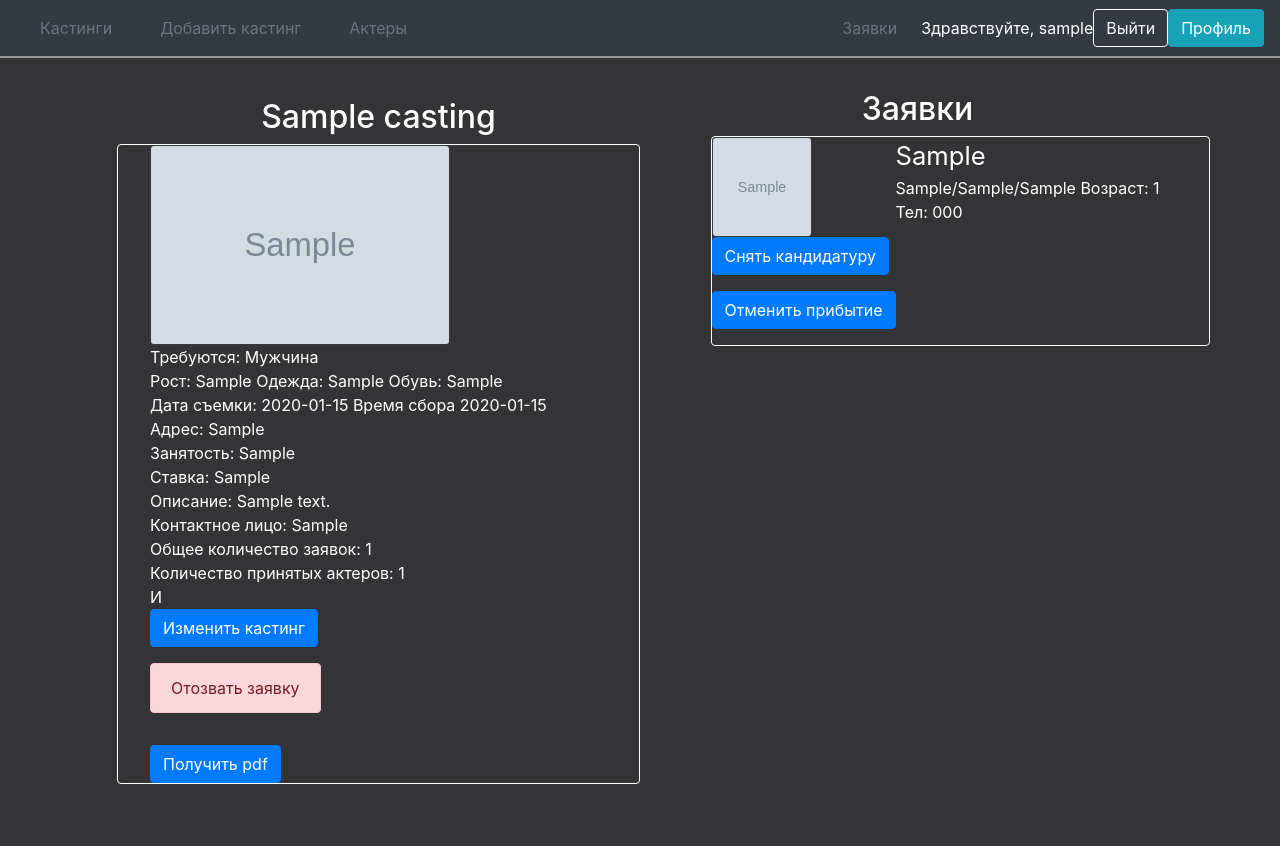
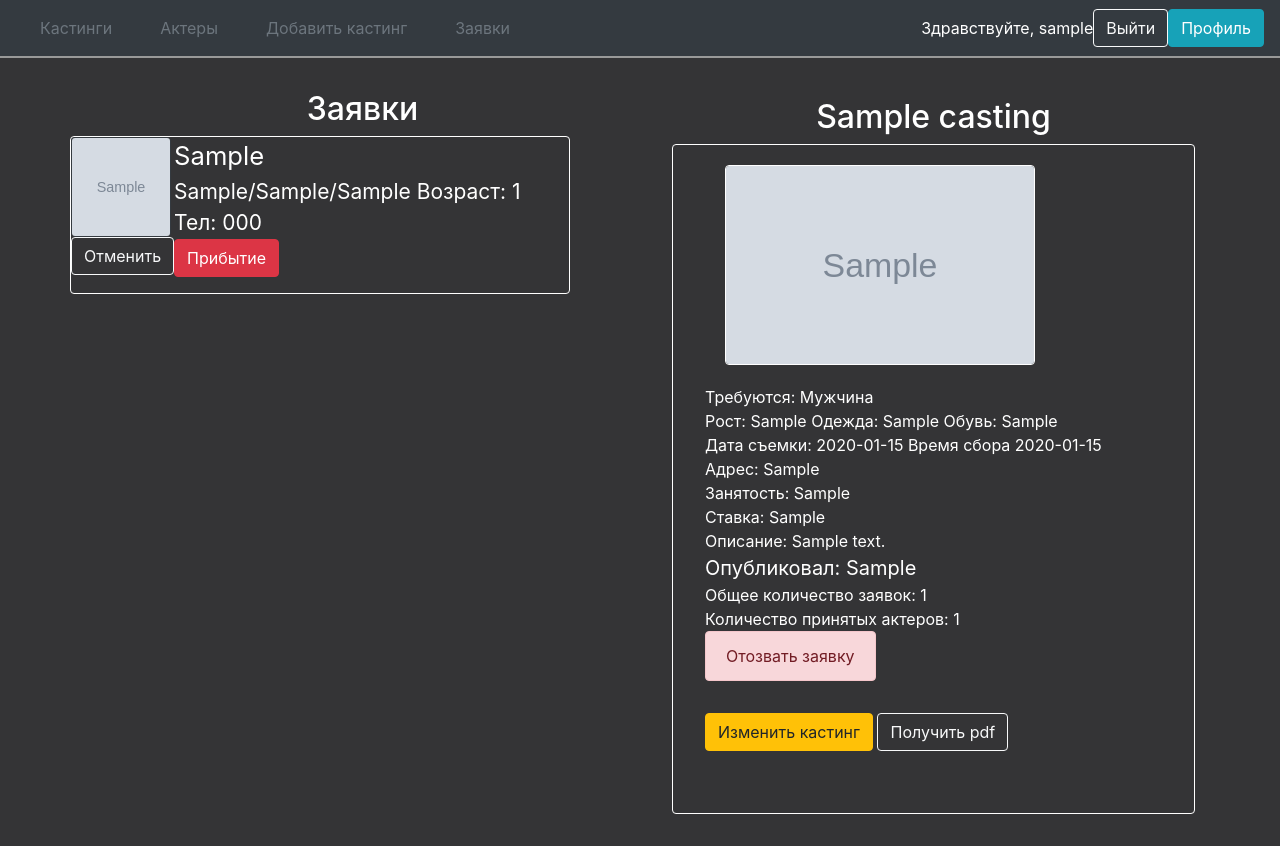
Before and after one commit to YarKirillof/pyproject, a Django app: page /casting/1/ in a window 1280 px wide. Before the commit the page ends 784 px from the top, so only its background shows below. Run offline with Django 3.2, Linux system fonts and the light colour scheme; a user stored in the database is signed in; tables that the repository leaves empty hold one stand-in row (values such as "Sample post"); grey boxes marked "Sample" are stand-in pictures; some libraries are stand-ins or nearby versions.

Commit message:
Стили и кнопки

```diff
--- a/accounts/templates/profile.html
+++ b/accounts/templates/profile.html
@@ -7,7 +7,7 @@
     </div>
 
 
-<form method="post" enctype="multipart/form-data">
+<form method="post" enctype="multipart/form-data" >
     {% csrf_token %}
     {{ form.as_p }}
     {{ error }}
--- a/accounts/templates/view_actors.html
+++ b/accounts/templates/view_actors.html
@@ -5,7 +5,7 @@
     {% block content %}
         {% for q in query %}
             {% if not q|has_group:"Moderator" and not q.is_superuser %}
-        <div class="row border border-white rounded" style="width:90%; float: left">
+                <div class=" text-white row border border-white rounded" style="width:90%; float: left">
                     <div class="column">
                         {% if q.photo %}
                             <img class="border border-dark rounded " src="{{ q.photo.url }}" height="100" width="100"
--- a/mainapp/static/css/base.css
+++ b/mainapp/static/css/base.css
@@ -2,7 +2,7 @@
 body {
   font-family: 'Source Sans Pro', sans-serif;
   font-size: 18px;
-  background: #343436 !important;;
+  background: #343436 !important;
 }
 
 header {
@@ -46,3 +46,9 @@ header {
   margin: 0;
   font-weight: 400;
 }
+
+.child
+{
+	height: 100px;
+	display: inline-block;
+}
--- a/mainapp/templates/base.html
+++ b/mainapp/templates/base.html
@@ -17,18 +17,18 @@
           <nav class="navbar navbar-expand-lg navbar-light bg-dark text-white">
             <ul class="navbar-nav mr-auto">
                 <a class="nav-item  nav-link active px-4 text-secondary" href="{% url 'home' %}">Кастинги</a>
+                <a class="nav-item  nav-link active px-4 text-secondary" href="{% url 'view_actors' %}">Актеры</a>
                 {% if user.is_authenticated %}
                     {% if request.user|has_group:"Moderator" or request.user.is_superuser %}
                         <a class="nav-item  nav-link active px-4 text-secondary" href="{% url 'create' %}">Добавить кастинг</a>
                     {% endif %}
+                    <a class="nav-item  nav-link active px-4 text-secondary" href="{% url 'orders_view' %}">Заявки</a>
                 {% endif %}
-                <a class="nav-item  nav-link active px-4 text-secondary" href="{% url 'view_actors' %}">Актеры</a>
+
             </ul>
 
               {% if user.is_authenticated %}
 
-
-                  <a class="nav-item  nav-link active px-4 text-secondary" href="{% url 'orders_view' %}">Заявки</a>
                   <span class="navbar-text text-white">Здравствуйте, {{ user.username }}</span>
                   <a class="btn btn-outline-light me-2" href="{% url 'logout' %}">Выйти</a>
                   <a href="{% url 'profile_view' pk=user.id %}"><button class="btn btn-info"><i></i>Профиль</button></a>
--- a/mainapp/templates/casting_detail.html
+++ b/mainapp/templates/casting_detail.html
@@ -4,12 +4,12 @@
 
 {% block content %}
     <div>
-        <div class="casting-entry text-white" style="width: 50%; float: left">
+        <div class="casting-entry text-white" style="width: 50%; float: right">
             <h2>{{ casting.title }}</h2>
             <div class="border border-white rounded" style="padding-left: 2rem">
                 {% if casting.image %}
-                    <img class="border border-dark rounded " src="{{ casting.image.url }}" height="200" width="300"
-                         alt="Аватар">
+                    <img class="border border-white rounded " src="{{ casting.image.url }}" height="200" width="310"
+                         alt="Аватар"  hspace="20" vspace="20">
                 {% endif %}
                 <p>Требуются: {{ casting.category }}</p>
                 <p>Рост: {{ casting.height }} Одежда: {{ casting.size }} Обувь: {{ casting.sizeshoe }}</p>
@@ -18,16 +18,13 @@
                 <p>Занятость: {{ casting.hour }}</p>
                 <p>Ставка: {{ casting.fee }}</p>
                 <p>Описание: {{ casting.description }}</p>
-                <p>Контактное лицо: {{ casting.author.fio }}</p>
+                <a class="text-white" style="font-size: 20px"
+                   href="{% url 'profile_view' casting.author.id %}"> Опубликовал: {{ casting.author.fio }}</a>
                 {% if request.user|has_group:"Moderator" or request.user.is_superuser %}
                     <p>Общее количество заявок: {{ total_count }}</p>
                     <p>Количество принятых актеров: {{ true_count }}</p>
                 {% endif %}
-И                {% if request.user|has_group:"Moderator" or request.user.is_superuser %}
-                    <form enctype="multipart/form-data" action="{% url 'edit_casting' casting.id %}">
-                        <input class="btn btn-primary" type="submit" value="Изменить кастинг">
-                    </form>
-                {% endif %}
+
                 {% if user.is_authenticated %}
                     {% if casting.id in cast_ids %}
                         <form method="post" action="{% url 'delete_order' casting.id %}">
@@ -44,18 +41,29 @@
                         </form>
                     {% endif %}
                 {% endif %}
+
+                <div class="child">
+                {% if request.user|has_group:"Moderator" or request.user.is_superuser %}
+                    <form enctype="multipart/form-data" action="{% url 'edit_casting' casting.id %}">
+                        <input class="btn btn-warning" type="submit" value="Изменить кастинг">
+                    </form>
+                {% endif %}
+                </div>
+                <div class="child">
                 {% if request.user|has_group:"Moderator" or request.user.is_superuser %}
                     <a href="{% url 'pdf_creation' casting.id %}">
-                        <button class="btn btn-primary">Получить pdf</button>
+                        <button class="btn btn-outline-light me-2">Получить pdf</button>
                     </a>
                 {% endif %}
+                </div>
+
             </div>
         </div>
         {% if request.user|has_group:"Moderator" or request.user.is_superuser %}
             <div class="text-white" style=" width: 50%; float: left">
                 <h2 align="center">Заявки</h2>
                 {% for order in orders_true %}
-                    <div class="row border border-white rounded" style="width:90%; float: right">
+                    <div class="row border border-white rounded" style="width:90%; float: left">
 
                         <div class="column">
                             {% if order.user.photo %}
@@ -67,40 +75,40 @@
                             <form method="post">
                                 {% csrf_token %}
                                 {% if order.hired %}
-                                    <input class="btn btn-primary" type="submit" value="Снять кандидатуру">
+                                    <input class="btn btn-outline-light me-2" type="submit" value="Отменить">
                                     <input type="hidden" value={{ order.hired }} name="test_id">
                                 {% else %}
-                                    <input class="btn btn-primary" type="submit" value="Нанять">
+                                    <input class="btn btn-warning" type="submit" value="Утвердить">
                                     <input type="hidden" value={{ order.hired }} name="test_id">
                                 {% endif %}
                                 <input type="hidden" value="{{ order.id }}" name="order_id">
                             </form>
+                        </div>
+                        <div class="column">
+                            <a class="text-white" style="font-size: 160%;"
+                               href="{% url 'profile_view' order.user.id %}">{{ order.user.fio }}</a><br>
+                            <span style="font-size: 21px;">{{ order.user.height }}/{{ order.user.size }}/{{ order.user.shoe }} Возраст: {{ order.user.birth_date|calculate_age }}</span><br>
+                            <span style="font-size: 21px;">Тел: {{ order.user.phone }}</span>
                             {% if order.hired %}
                                 <form method="post" action="{% url 'checked_out' %}">
                                     {% csrf_token %}
                                     {% if order.checked_out %}
-                                        <input class="btn btn-primary" type="submit" value="Отменить прибытие">
+                                        <input class="btn btn-danger" type="submit" value="Прибытие"  >
                                         <input type="hidden" value="{{ order.checked_out }}" name="checked_out">
                                         <input type="hidden" value="{{ order.id }}" name="order_id">
                                     {% else %}
-                                        <input class="btn btn-primary" type="submit" value="Прибыл">
+                                        <input class="btn btn-success" type="submit" value="Прибыл" >
                                         <input type="hidden" value="{{ order.checked_out }}" name="checked_out">
                                         <input type="hidden" value="{{ order.id }}" name="order_id">
                                     {% endif %}
                                 </form>
                             {% endif %}
                         </div>
-                        <div class="column">
-                            <a class="text-white" style="font-size: 160%;"
-                               href="{% url 'profile_view' order.user.id %}">{{ order.user.fio }}</a><br>
-                            <span>{{ order.user.height }}/{{ order.user.size }}/{{ order.user.shoe }} Возраст: {{ order.user.birth_date|calculate_age }}</span><br>
-                            <span>Тел: {{ order.user.phone }}</span>
-                        </div>
 
                     </div>
                 {% endfor %}
                 {% for order in order_false %}
-                    <div class="row border border-white rounded" style="width:90%; float: right">
+                    <div class="row border border-white rounded" style="width:90%; float: left">
                         <div class="column">
                             {% if order.user.photo %}
                                 <img class="border border-dark rounded " src="{{ order.user.photo.url }}"
@@ -110,11 +118,12 @@
                             {% endif %}
                             <form method="post">
                                 {% csrf_token %}
+
                                 {% if order.hired %}
-                                    <input class="btn btn-primary" type="submit" value="Снять кандидатуру">
+                                    <input class="btn btn-outline-light me-2" type="submit" value="Отменить">
                                     <input type="hidden" value={{ order.hired }} name="test_id">
                                 {% else %}
-                                    <input class="btn btn-primary" type="submit" value="Нанять">
+                                    <input class="btn btn-warning" type="submit" value="Утвердить">
                                     <input type="hidden" value={{ order.hired }} name="test_id">
                                 {% endif %}
                                 <input type="hidden" value="{{ order.id }}" name="order_id">
@@ -123,11 +132,11 @@
                                 <form method="post" action="{% url 'checked_out' %}">
                                     {% csrf_token %}
                                     {% if order.checked_out %}
-                                        <input class="btn btn-primary" type="submit" value="Отменить прибытие">
+                                        <input class="btn btn-dander" type="submit" value="Прибытие">
                                         <input type="hidden" value="{{ order.checked_out }}" name="checked_out">
                                         <input type="hidden" value="{{ order.id }}" name="order_id">
                                     {% else %}
-                                        <input class="btn btn-primary" type="submit" value="Прибыл">
+                                        <input class="btn btn-success" type="submit" value="Прибыл">
                                         <input type="hidden" value="{{ order.checked_out }}" name="checked_out">
                                         <input type="hidden" value="{{ order.id }}" name="order_id">
                                     {% endif %}
```
Also changed, not shown: mainapp/templates/home.html (+22 -11 lines), mainapp/templates/orders_view.html (+12 -5 lines), mainapp/templates/pdf1.html (+6 -6 lines). Lines whose indentation alone changed are shown as unchanged.
